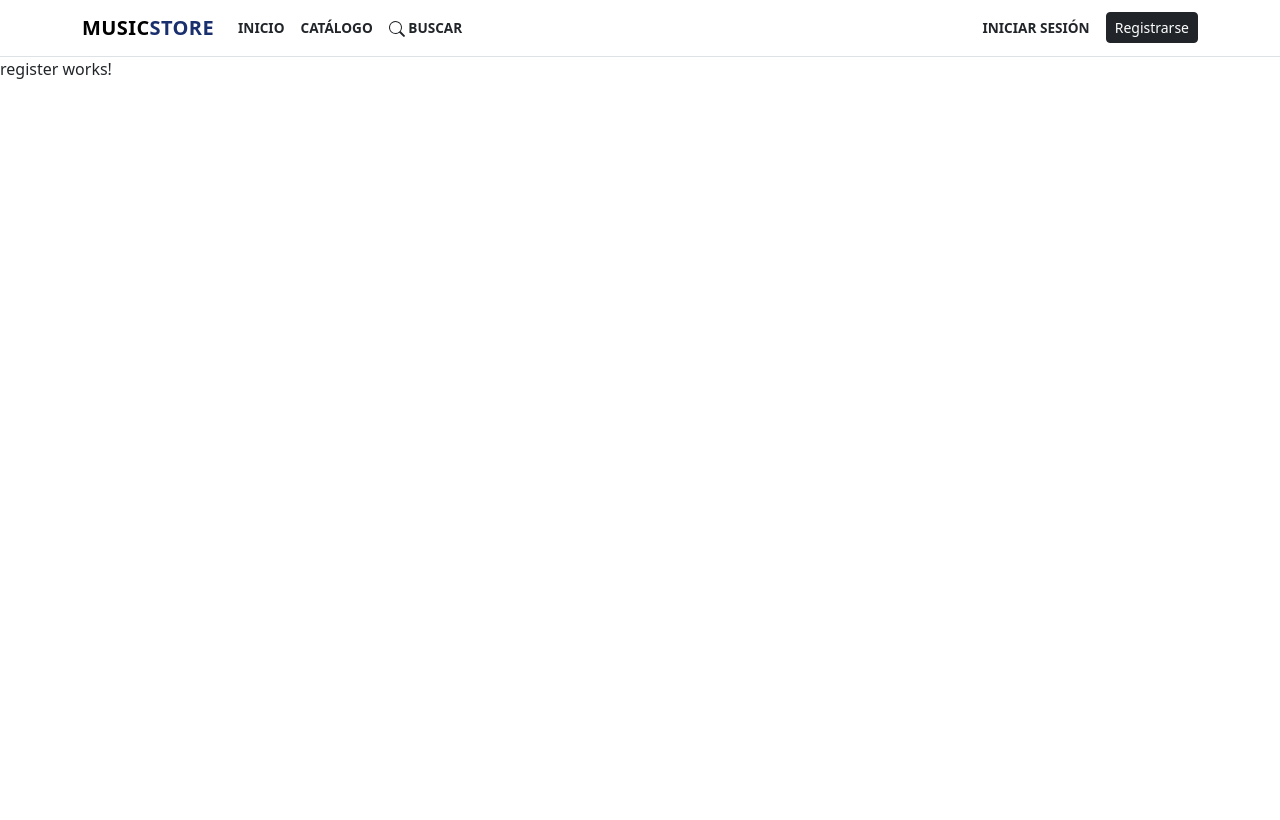
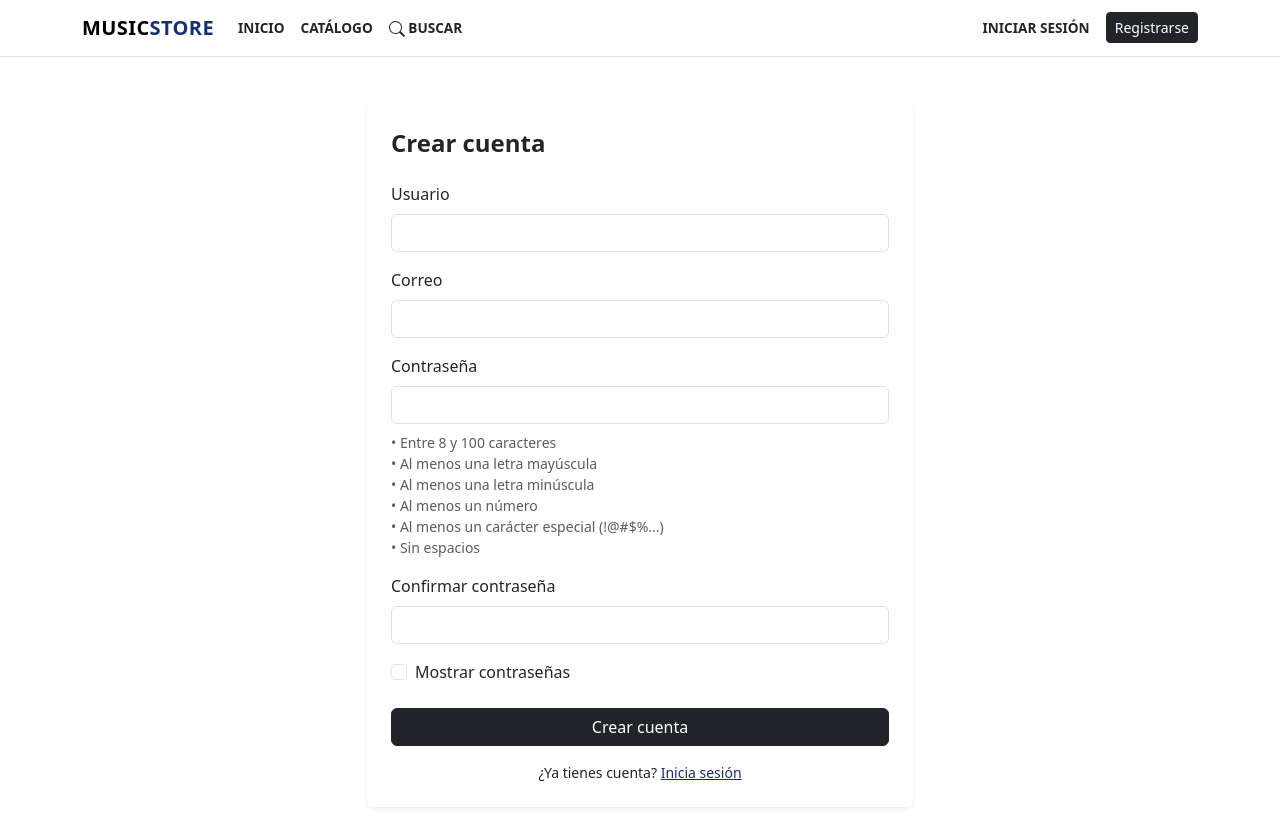
Before and after one commit to SebaleSan/musicstore-web, an Angular app: page /register in a window 1280 px wide. Shown: the top 820 px of the page. Built offline with nearby package versions, Linux system fonts and the light colour scheme.

Commit message:
feat(register): implement registration form with validation and submission logic

```diff
--- a/src/app/pages/register/register.page.html
+++ b/src/app/pages/register/register.page.html
@@ -1 +1,69 @@
-<p>register works!</p>
+<section class="container py-5">
+  <div class="row justify-content-center">
+    <div class="col-12 col-md-8 col-lg-6">
+      <div class="card border-0 shadow-sm">
+        <div class="card-body p-4">
+          <h1 class="h4 fw-bold mb-4">Crear cuenta</h1>
+
+          @if (error()) {
+            <div class="alert alert-danger py-2" role="alert">{{ error() }}</div>
+          }
+
+          <form [formGroup]="form" (ngSubmit)="submit()" novalidate>
+            <div class="mb-3">
+              <label for="username" class="form-label">Usuario</label>
+              <input id="username" type="text" class="form-control" formControlName="username"
+                required minlength="3" maxlength="50" pattern="[a-zA-Z0-9_]+" autocomplete="username"
+                [class.is-invalid]="usernameError()">
+              <div class="invalid-feedback">{{ usernameError() }}</div>
+            </div>
+
+            <div class="mb-3">
+              <label for="email" class="form-label">Correo</label>
+              <input id="email" type="email" class="form-control" formControlName="email"
+                required maxlength="100" [pattern]="emailPattern" autocomplete="email" [class.is-invalid]="emailError()">
+              <div class="invalid-feedback">{{ emailError() }}</div>
+            </div>
+
+            <div class="mb-3">
+              <label for="password" class="form-label">Contraseña</label>
+              <input id="password" class="form-control" formControlName="password" autocomplete="new-password"
+                required minlength="8" maxlength="100" [pattern]="passwordPattern"
+                [type]="showPassword() ? 'text' : 'password'" [class.is-invalid]="passwordError()">
+              <div class="invalid-feedback">{{ passwordError() }}</div>
+              <ul class="list-unstyled small mt-2 mb-0">
+                @for (rule of rules; track rule.key) {
+                  <li [class.text-success]="rule.test(password())" [class.text-body-secondary]="!password()"
+                    [class.text-danger]="password() && !rule.test(password())">
+                    {{ password() && rule.test(password()) ? '✓' : '•' }} {{ rule.label }}
+                  </li>
+                }
+              </ul>
+            </div>
+
+            <div class="mb-3">
+              <label for="confirmPassword" class="form-label">Confirmar contraseña</label>
+              <input id="confirmPassword" class="form-control" formControlName="confirmPassword" autocomplete="new-password"
+                required maxlength="100" [type]="showPassword() ? 'text' : 'password'" [class.is-invalid]="confirmError()">
+              <div class="invalid-feedback">{{ confirmError() }}</div>
+            </div>
+
+            <div class="form-check mb-4">
+              <input id="showPassword" class="form-check-input" type="checkbox" [checked]="showPassword()"
+                (change)="showPassword.set(!showPassword())">
+              <label class="form-check-label" for="showPassword">Mostrar contraseñas</label>
+            </div>
+
+            <button type="submit" class="btn btn-dark w-100" [disabled]="saving()">
+              {{ saving() ? 'Creando cuenta...' : 'Crear cuenta' }}
+            </button>
+
+            <p class="small text-center mt-3 mb-0">
+              ¿Ya tienes cuenta? <a routerLink="/login">Inicia sesión</a>
+            </p>
+          </form>
+        </div>
+      </div>
+    </div>
+  </div>
+</section>
--- a/src/app/pages/register/register.page.ts
+++ b/src/app/pages/register/register.page.ts
@@ -1,9 +1,109 @@
-import { Component } from '@angular/core';
+import { HttpErrorResponse } from '@angular/common/http';
+import { Component, inject, signal } from '@angular/core';
+import { toSignal } from '@angular/core/rxjs-interop';
+import { NonNullableFormBuilder, ReactiveFormsModule, Validators } from '@angular/forms';
+import { Router, RouterLink } from '@angular/router';
+import { switchMap } from 'rxjs';
+import { AccountService } from '../../services/account.service';
+import { AuthService } from '../../services/auth.service';
+import { EMAIL_PATTERN } from '../../validators/email';
+import { PASSWORD_PATTERN, PASSWORD_RULES, matchFields, passwordStrength } from '../../validators/password';
 
 @Component({
   selector: 'app-register',
-  imports: [],
+  imports: [ReactiveFormsModule, RouterLink],
   templateUrl: './register.page.html',
   styleUrl: './register.page.css',
 })
-export class RegisterPage {}
+export class RegisterPage {
+  private readonly account = inject(AccountService);
+  private readonly auth = inject(AuthService);
+  private readonly router = inject(Router);
+
+  protected readonly rules = PASSWORD_RULES;
+  protected readonly passwordPattern = PASSWORD_PATTERN;
+  protected readonly emailPattern = EMAIL_PATTERN;
+
+  protected readonly form = inject(NonNullableFormBuilder).group(
+    {
+      username: ['', [Validators.required, Validators.minLength(3), Validators.maxLength(50), Validators.pattern(/^[a-zA-Z0-9_]+$/)]],
+      email: ['', [Validators.required, Validators.email, Validators.pattern(EMAIL_PATTERN), Validators.maxLength(100)]],
+      password: ['', [Validators.required, passwordStrength]],
+      confirmPassword: ['', Validators.required],
+    },
+    { validators: matchFields('password', 'confirmPassword') },
+  );
+  protected readonly password = toSignal(this.form.controls.password.valueChanges, { initialValue: '' });
+  protected readonly showPassword = signal(false);
+  protected readonly saving = signal(false);
+  protected readonly error = signal<string | null>(null);
+
+  protected usernameError(): string | null {
+    const control = this.form.controls.username;
+    if (!control.touched || !control.errors) {
+      return null;
+    }
+    if (control.hasError('required')) {
+      return 'El usuario es obligatorio';
+    }
+    if (control.hasError('minlength') || control.hasError('maxlength')) {
+      return 'El usuario debe tener entre 3 y 50 caracteres';
+    }
+    return 'Solo letras, números y guion bajo, sin espacios';
+  }
+
+  protected emailError(): string | null {
+    const control = this.form.controls.email;
+    if (!control.touched || !control.errors) {
+      return null;
+    }
+    if (control.hasError('required')) {
+      return 'El correo es obligatorio';
+    }
+    return control.hasError('maxlength') ? 'El correo no puede superar 100 caracteres' : 'Ingresa un correo válido';
+  }
+
+  protected passwordError(): string | null {
+    const control = this.form.controls.password;
+    if (!control.touched || !control.errors) {
+      return null;
+    }
+    return control.hasError('required') ? 'La contraseña es obligatoria' : 'La contraseña no cumple los requisitos';
+  }
+
+  protected confirmError(): string | null {
+    const control = this.form.controls.confirmPassword;
+    if (!control.touched) {
+      return null;
+    }
+    if (control.hasError('required')) {
+      return 'Confirma tu contraseña';
+    }
+    return this.form.hasError('mismatch') ? 'Las contraseñas no coinciden' : null;
+  }
+
+  protected submit(): void {
+    if (this.form.invalid) {
+      this.form.markAllAsTouched();
+      return;
+    }
+    const { username, email, password } = this.form.getRawValue();
+    const normalized = username.trim().toLowerCase();
+    this.saving.set(true);
+    this.error.set(null);
+    this.account
+      .register({ username: normalized, email: email.trim().toLowerCase(), password })
+      .pipe(switchMap(() => this.auth.login(normalized, password)))
+      .subscribe({
+        next: () => this.router.navigateByUrl('/'),
+        error: (err: HttpErrorResponse) => {
+          this.saving.set(false);
+          this.error.set(err.status === 409
+            ? 'El nombre de usuario o el correo ya están registrados'
+            : err.status === 400
+              ? 'Revisa los datos ingresados'
+              : 'No se pudo conectar con el servidor. Intenta más tarde');
+        },
+      });
+  }
+}
--- a/src/app/services/account.service.ts
+++ b/src/app/services/account.service.ts
@@ -1,7 +1,7 @@
 import { HttpClient } from '@angular/common/http';
 import { Injectable, inject } from '@angular/core';
 import { Observable, tap } from 'rxjs';
-import { Profile, ProfileUpdateRequest } from '../models/profile';
+import { Profile, ProfileUpdateRequest, RegisterRequest } from '../models/profile';
 import { AuthService } from './auth.service';
 
 @Injectable({
@@ -11,6 +11,10 @@ export class AccountService {
   private readonly http = inject(HttpClient);
   private readonly auth = inject(AuthService);
 
+  register(request: RegisterRequest): Observable<Profile> {
+    return this.http.post<Profile>('/api/auth/register', request);
+  }
+
   updateProfile(request: ProfileUpdateRequest): Observable<Profile> {
     return this.http
       .put<Profile>('/api/auth/profile', request)
--- /dev/null
+++ b/src/app/validators/email.ts
@@ -0,0 +1 @@
+export const EMAIL_PATTERN = '[^\\s@]+@[^\\s@]+\\.[A-Za-z]{2,}';
```
